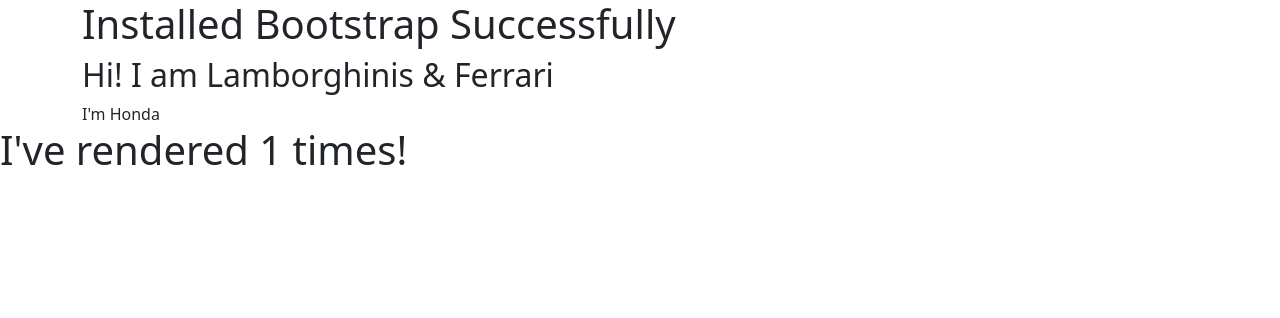
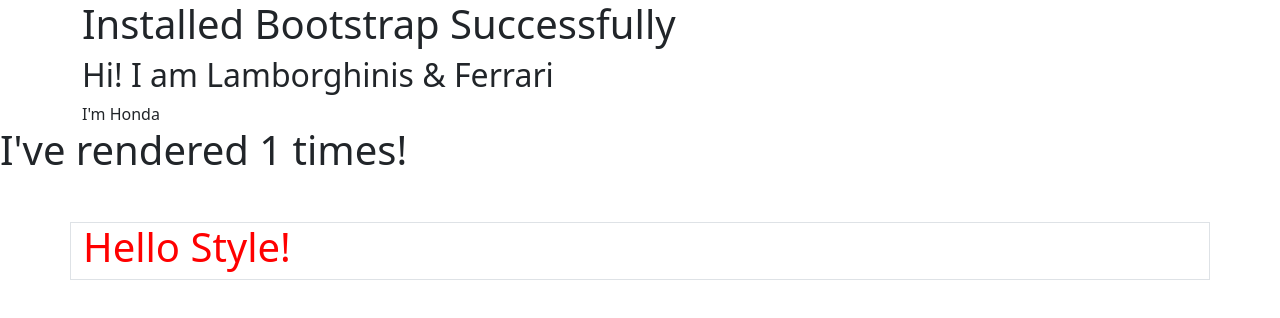
Before and after one commit to Christiannaira/react-project-first, a React (Vite) app: page / in a window 1280 px wide. Shown: the top 318 px of the page. Built offline with nearby package versions, Linux system fonts and the light colour scheme.

Commit message:
feat: Implemented React Css Styling Inline

```diff
--- a/src/App.tsx
+++ b/src/App.tsx
@@ -1,6 +1,7 @@
 import Car from './Car';
 import Honda from './Honda';
 import State from './State';
+import Styling from './Styling';
 
 function App() {
 
@@ -17,6 +18,11 @@
 
     <State/>
 
+    <div className="container mt-5 border">
+      <Styling/>
+    </div>
+
+
     </>
   )
 }
--- /dev/null
+++ b/src/Styling.tsx
@@ -0,0 +1,14 @@
+
+function Styling() {
+
+    return (
+        <>
+
+            <h1 style={{color: "red"}}>Hello Style!</h1>
+
+        </>
+    )
+
+}
+
+export default Styling;
```
